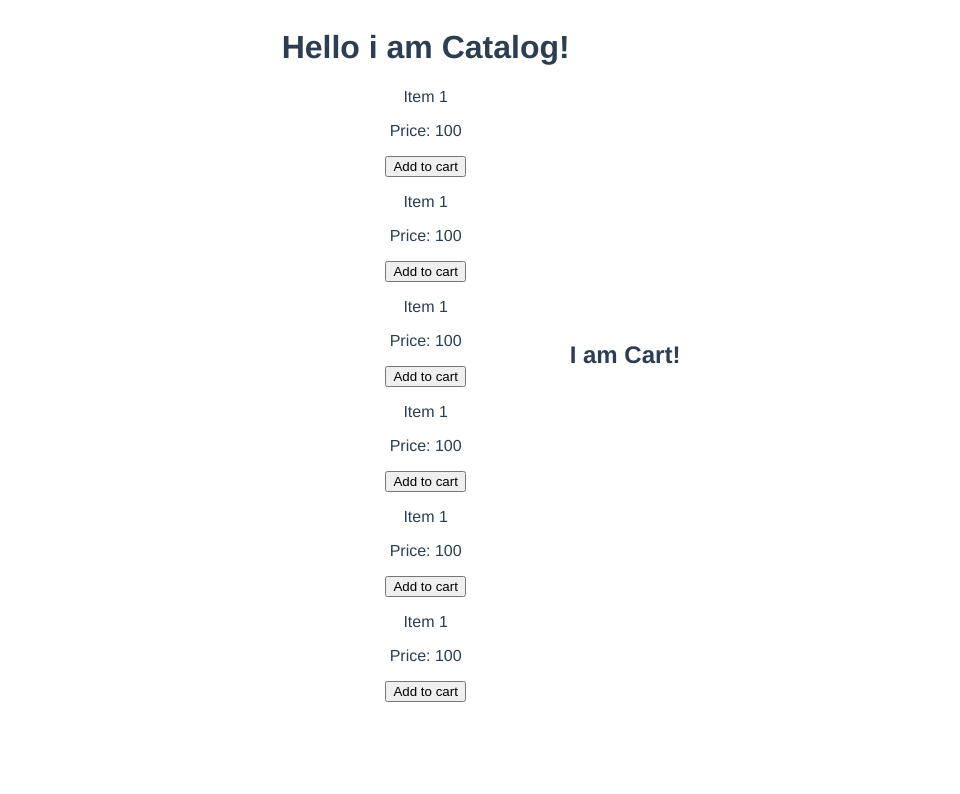
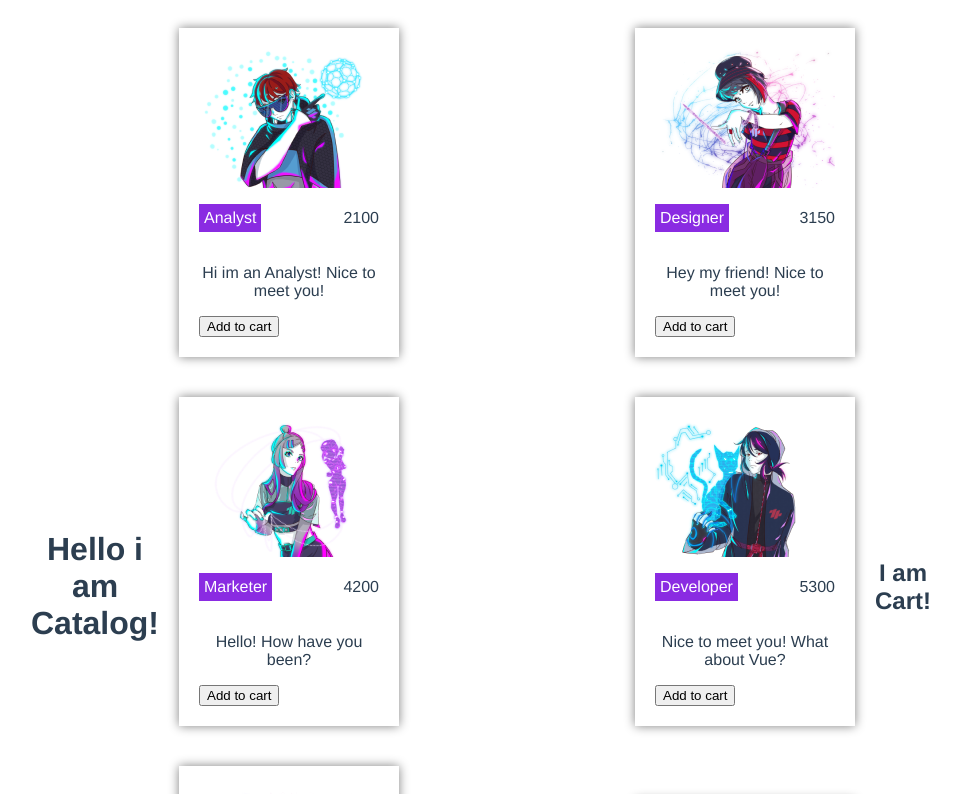
Before and after one commit to Trifonix/my-app, a Vue app: page / in a window 1280 px wide. Shown: the top 794 px of the page, without its empty margins (159-1119 px from the left). Built offline with nearby package versions, Linux system fonts and the light colour scheme.

Commit message:
finish 9.3

```diff
--- a/src/components/v-catalog-item.vue
+++ b/src/components/v-catalog-item.vue
@@ -1,8 +1,10 @@
 <template>
   <div class="v-catalog-item">
-    <p>Item 1</p>
-    <p>Price: 100</p>
-    <button>Add to cart</button>
+    <img class="v-catalog-item__image" :src="require('../assets/images/' + product_data.image)" alt="picture">
+    <p class="v-catalog-item__name">{{product_data.name}}</p>
+    <p class="v-catalog-item__price">{{product_data.price}}</p>
+    <p class="v-catalog-item__about">{{product_data.about}}</p>
+    <button class="v-catalog-item__add_to_cart_btn" @click="sendDataToParent">Add to cart</button>
   </div>
 </template>
 
@@ -19,8 +21,29 @@ export default {
   },
   data () {
     return {}
+  },
+  methods: {
+    sendDataToParent () {
+      this.$emit('hi', this.product_data.article)
+    }
   }
 }
 </script>
 
-<style></style>
+<style lang="scss">
+.v-catalog-item {
+  display: flex;
+  justify-content: space-between;
+  flex-wrap: wrap;
+  align-items: center;
+  flex-basis: 25%;
+  box-shadow: 0 0 10px 0 grey;
+  margin: 20px;
+  padding: 20px;
+}
+.v-catalog-item__name {
+  background-color: blueviolet;
+  color: white;
+  padding: 5px;
+}
+</style>
--- a/src/components/v-catalog.vue
+++ b/src/components/v-catalog.vue
@@ -1,10 +1,11 @@
 <template>
+  <h1>Hello i am Catalog!</h1>
   <div class='v-catalog'>
-    <h1>Hello i am Catalog!</h1>
     <vCatalogItem
     v-for='product in products'
     :key='product.article'
-    :product_data:='product'
+    :product_data='product'
+    @hi = "showArticleFromChild"
     />
   </div>
 </template>
@@ -82,8 +83,20 @@ export default {
         }
       ]
     }
+  },
+  methods: {
+    showArticleFromChild (data) {
+      console.log(data)
+    }
   }
 }
 </script>
 
-<style></style>
+<style>
+.v-catalog {
+  display: flex;
+  justify-content: space-between;
+  flex-wrap: wrap;
+  align-items: center;
+}
+</style>
```
